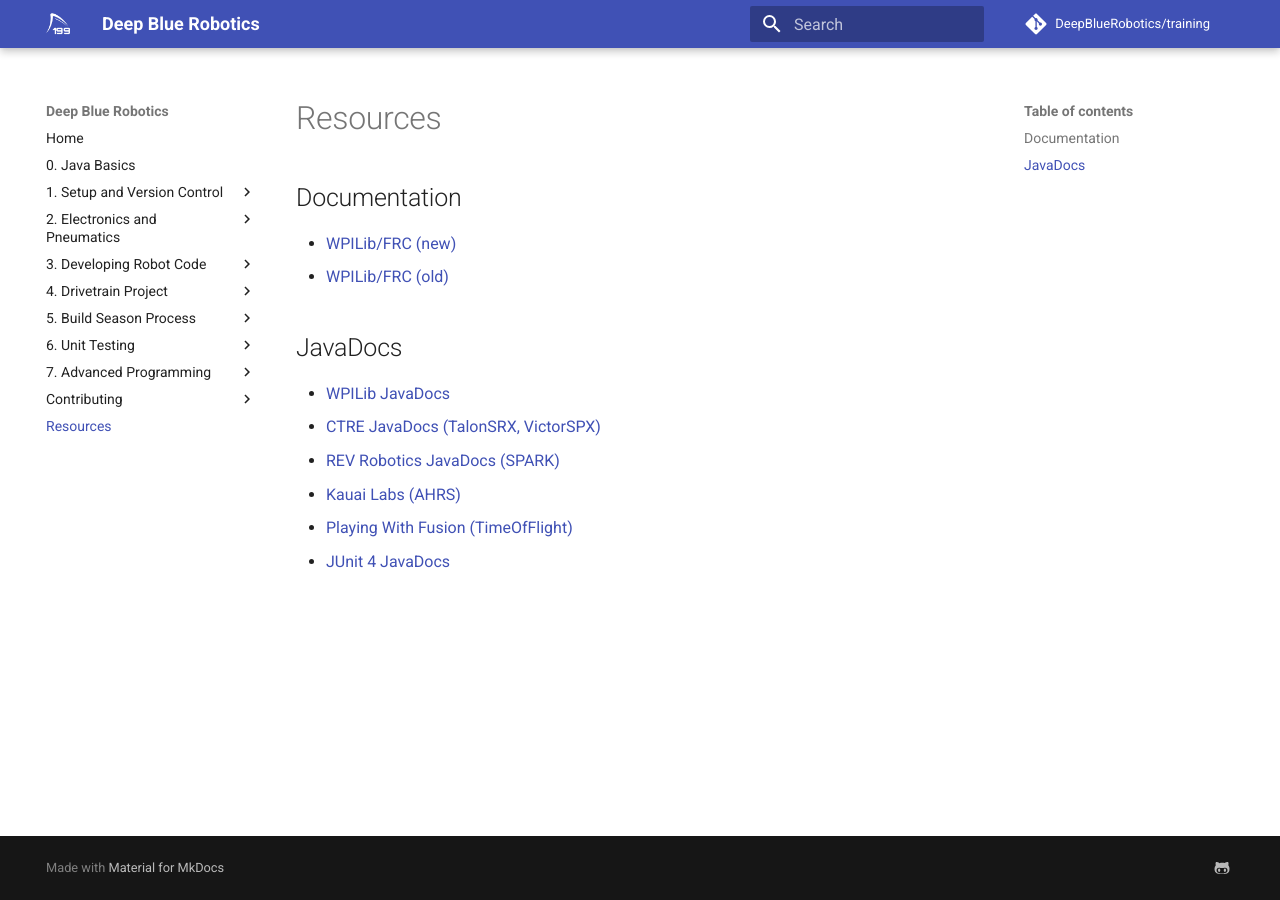
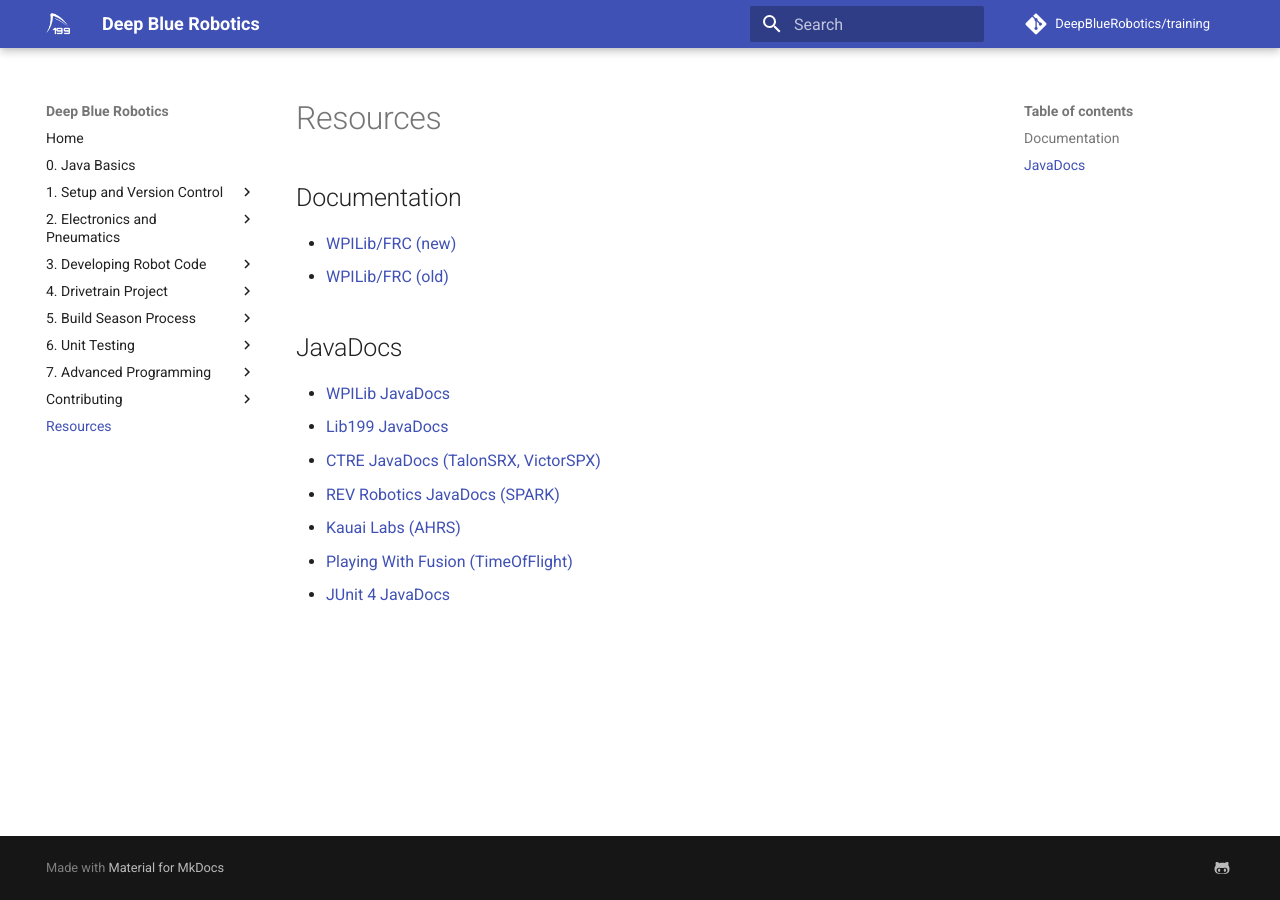
Before and after one commit to DeepBlueRobotics/training, an MkDocs documentation site: the page built from docs/resources.md, in a window 1280 px wide. Built offline with MkDocs 1.6.1 and Material for MkDocs 9.7.7, drawn with Linux system fonts in a browser that asks for light colours; comment, search, counter and statistics services are not loaded.

Commit message:
Add lib199 javadocs link

```diff
--- a/docs/resources.md
+++ b/docs/resources.md
@@ -6,6 +6,7 @@
 ## JavaDocs
 
 - [WPILib JavaDocs](https://first.wpi.edu/FRC/roborio/release/docs/java/index.html)
+- [Lib199 JavaDocs](https://deepbluerobotics.github.io/lib199/)
 - [CTRE JavaDocs (TalonSRX, VictorSPX)](http://www.ctr-electronics.com/downloads/api/java/html/index.html)
 - [REV Robotics JavaDocs (SPARK)](http://www.revrobotics.com/content/sw/max/sw-docs/java/index.html)
 - [Kauai Labs (AHRS)](https://www.kauailabs.com/public_files/navx-mxp/apidocs/java/index.html)
```
